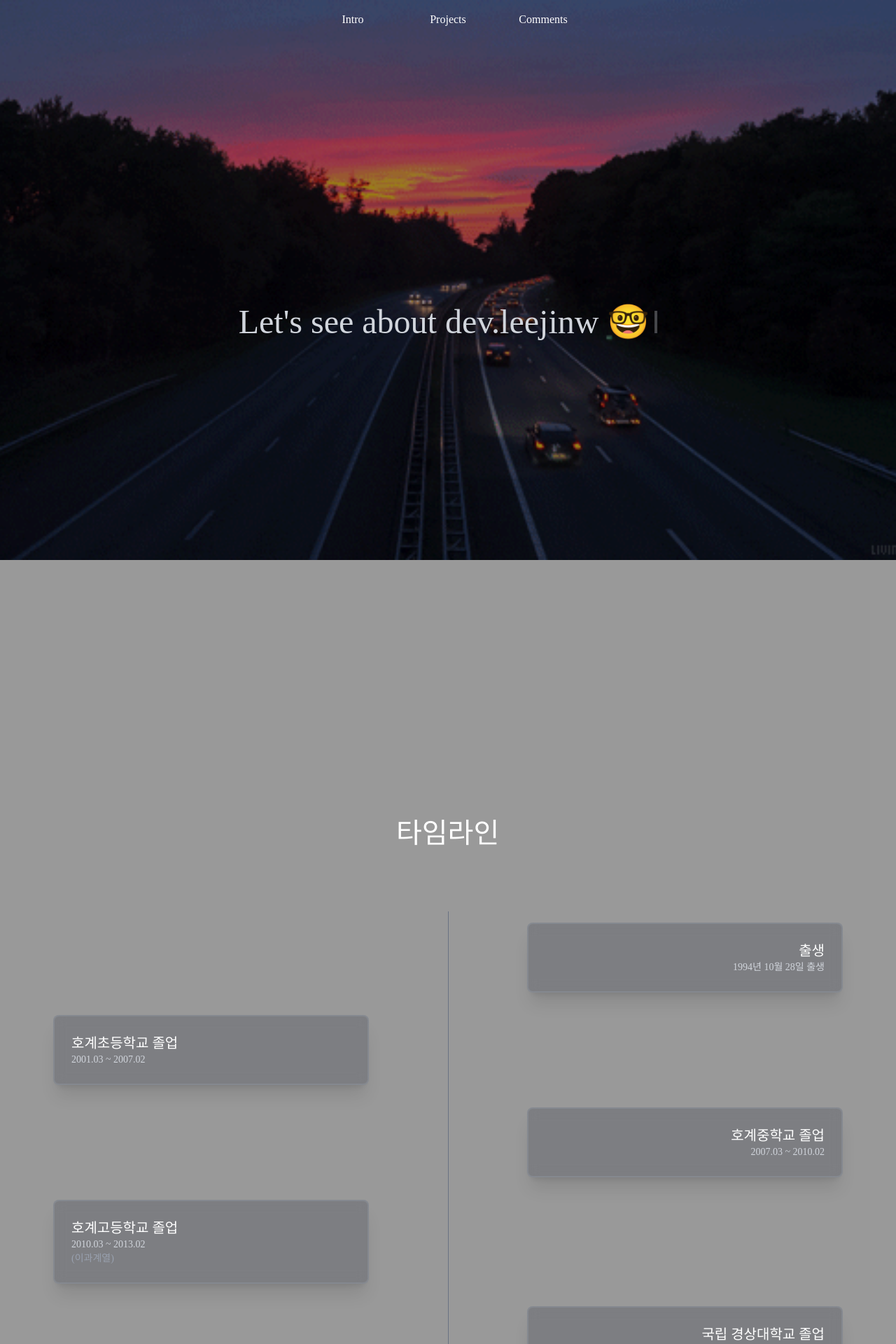
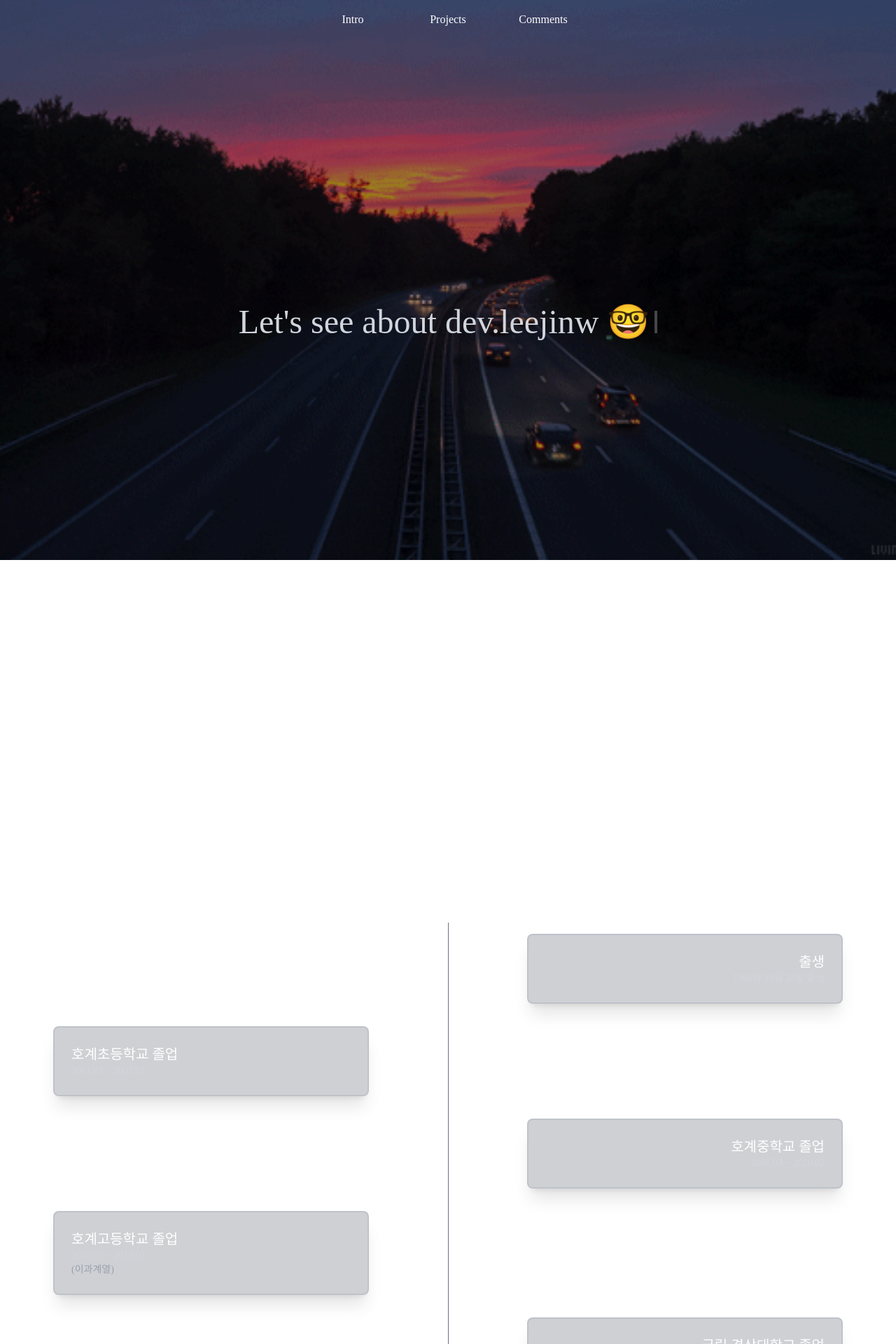
Before and after one commit to dlwlsdn201/dev.leejinw-portfolio-2025--react19, a React (Vite) app: page / in a window 1280 px wide. Shown: the top 1920 px of the page at 70% size. Built offline with nearby package versions, Linux system fonts and the light colour scheme.

Commit message:
:construction: #2 작업중 영역 커밋 (for. full page 구현)

```diff
--- a/src/app/routes/layout/RootLayout.tsx
+++ b/src/app/routes/layout/RootLayout.tsx
@@ -8,8 +8,9 @@ export const RootLayout = () => (
       style={{
         backgroundImage: "url('/src/shared/assets/background/background.gif')",
       }}
-    />
-    <div className="absolute w-full h-full z-[-1] bg-black opacity-40" />
+    >
+      <div className="absolute w-full h-[100%] z-[-1] bg-black opacity-40" />
+    </div>
     {/* Header 자리 */}
     <SharedHeader />
     <div className="px-6 w-full z-[1]">
--- a/src/pages/Intro.tsx
+++ b/src/pages/Intro.tsx
@@ -3,13 +3,18 @@ import '@/App.css';
 import { IntroWidget, TimelineWidget } from '@/widgets/intro';
 import { ProjectAlbumWidget } from '@widgets/intro/ProjectAlbumWidget';
 import { useAos } from '@widgets/intro/hook/useAos';
-import { TEXT_SIZE_CONFIG } from '@app/config/style';
+import { PADDING_CONFIG, TEXT_SIZE_CONFIG } from '@app/config/style';
+import { useEffect, useRef, useState } from 'react';
 
 export const Section: React.FC<{
   title?: string;
+  sectionRef: React.RefObject<HTMLDivElement | null>;
   children: React.ReactNode;
-}> = ({ title, children }) => (
-  <section className=" w-full h-[100vh] overflow-visible flex flex-col items-center gap-20 text-white">
+}> = ({ title, sectionRef, children }) => (
+  <section
+    ref={sectionRef}
+    className={`w-full h-[100vh] overflow-visible flex flex-col items-center gap-20 text-white ${PADDING_CONFIG.py_sm}`}
+  >
     <div data-aos="flip-down" className={`${TEXT_SIZE_CONFIG.SEMI_LARGE}`}>
       {title ?? ''}
     </div>
@@ -20,20 +25,58 @@ export const Section: React.FC<{
 function Intro() {
   const { isDarkMode } = useThemeStore();
 
+  /* NOTE - [Full page 작업 중 영역] */
+  const [currentSectionId, setCurrentSectionId] = useState(0);
+  const [lastScrollY, setLastScrollY] = useState(0);
+
   useAos();
 
+  const sectionRefs = [
+    useRef<HTMLDivElement>(null),
+    useRef<HTMLDivElement>(null),
+    useRef<HTMLDivElement>(null),
+  ];
+
+  useEffect(() => {
+    const handleScroll = () => {
+      const currentScrollY = window.scrollY;
+      const isScrollingDown = currentScrollY > lastScrollY; // 현재 스크롤 방향 체크
+
+      const scrollPosition = window.scrollY + window.innerHeight / 2;
+      let closestSection = sectionRefs[0];
+
+      // setLastScrollY(currentScrollY);
+
+      // if (isScrollingDown) setCurrentSectionId((state) => state + 1);
+      // else setCurrentSectionId((state) => state - 1);
+      closestSection = sectionRefs[currentSectionId];
+      console.log({
+        scrollPosition,
+        isScrollingDown,
+        sectionRefs,
+        currentSectionId,
+        closestSection,
+      });
+
+      closestSection.current?.scrollIntoView({ behavior: 'smooth' });
+    };
+
+    window.addEventListener('scroll', handleScroll);
+    return () => window.removeEventListener('scroll', handleScroll);
+  }, []);
+  /* !NOTE - [Full page 작업 중 영역] */
   return (
     <div
       className={`${isDarkMode ? 'dark' : ''} h-full w-[100%] transition-colors`}
     >
       <div className="mx-auto w-full h-full px-4 space-y-24 flex flex-col gap-[20rem]">
-        <Section>
+        <Section sectionRef={sectionRefs[0]}>
           <IntroWidget />
         </Section>
-        <Section title="타임라인">
+        <Section sectionRef={sectionRefs[1]} title="타임라인">
           <TimelineWidget />
         </Section>
-        <Section title="커리어">
+        <Section sectionRef={sectionRefs[2]} title="커리어">
           <ProjectAlbumWidget />
         </Section>
       </div>
```
